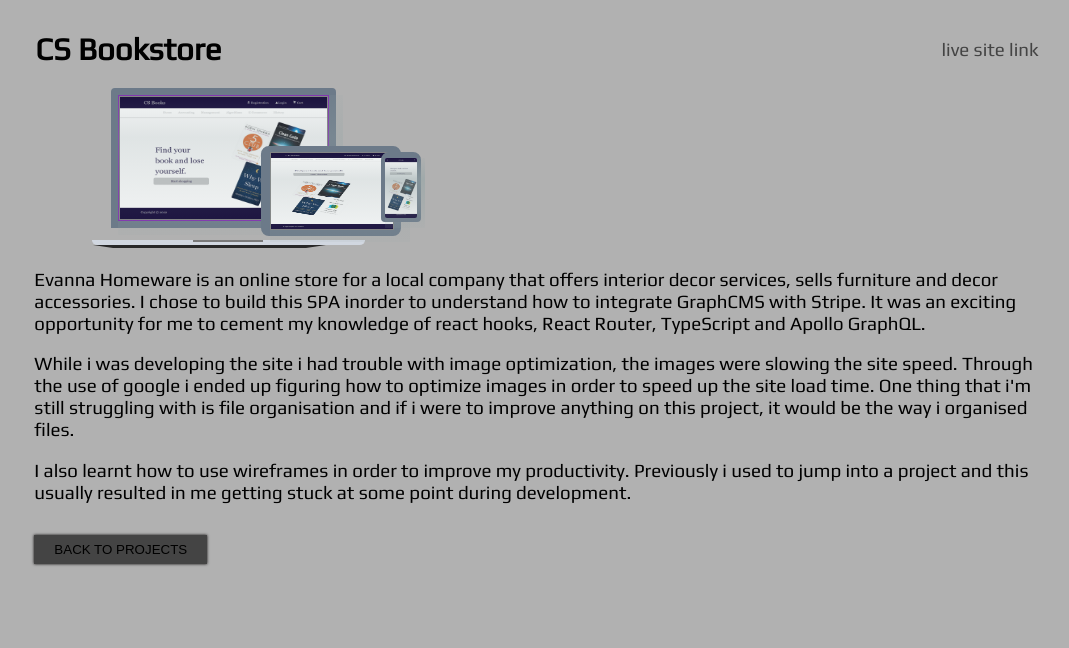
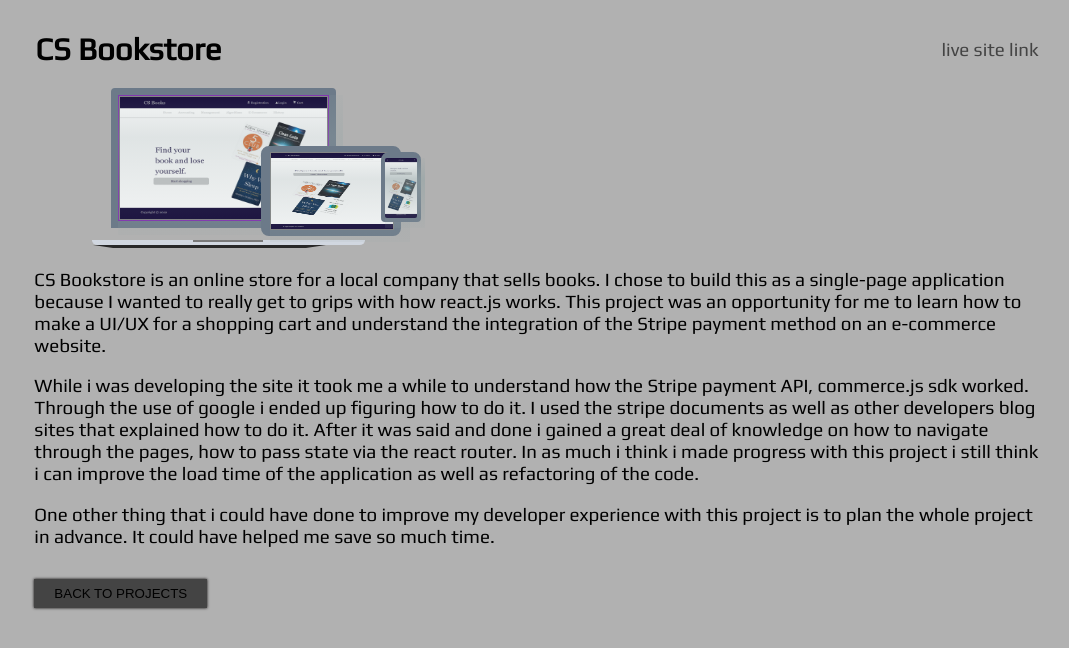
Before and after one commit to Tinashe-Muchie/Updated-Portfolio, a Next.js app: page /projects/cs_bookstore in a window 1280 px wide. Shown: the top 648 px of the page, without its empty margins (103-1172 px from the left). Built offline with nearby package versions, Linux system fonts and the light colour scheme.

Commit message:
cs bookstore content addition

```diff
--- a/pages/projects/cs_bookstore.tsx
+++ b/pages/projects/cs_bookstore.tsx
@@ -24,20 +24,21 @@ const CS_BOOKSTORE = () => {
             />
             <div className={styles.product_detail}>
                 <span>
-                Evanna Homeware is an online store for a local company that offers interior decor services, sells
-                furniture and decor accessories. I chose to build this SPA inorder to understand how to integrate GraphCMS
-                with Stripe. It was an exciting opportunity for me to cement my knowledge of react hooks, React Router,
-                TypeScript and Apollo GraphQL.
+                CS Bookstore is an online store for a local company that sells books. I chose to build this as
+                a single-page application because I wanted to really get to grips with how react.js works.
+                This project was an opportunity for me to learn how to make a UI/UX for a shopping cart and
+                understand the integration of the Stripe payment method on an e-commerce website.
                 </span>
                 <span>
-                While i was developing the site i had trouble with image optimization, the images were slowing the site speed.
-                Through the use of google i ended up figuring how to optimize images in order to speed up the site load time.
-                One thing that i'm still struggling with is file organisation and if i were to improve anything on this project,
-                it would be the way i organised files.
+                While i was developing the site it took me a while to understand how the Stripe payment API, commerce.js sdk
+                worked. Through the use of google i ended up figuring how to do it. I used the stripe documents as well as other
+                developers blog sites that explained how to do it. After it was said and done i gained a great deal of knowledge
+                on how to navigate through the pages, how to pass state via the react router. In as much i think i made progress
+                with this project i still think i can improve the load time of the application as well as refactoring of the code.
                 </span>
                 <span>
-                I also learnt how to use wireframes in order to improve my productivity. Previously i used to jump into a
-                project and this usually resulted in me getting stuck at some point during development.
+                One other thing that i could have done to improve my developer experience with this project is to plan the whole
+                project in advance. It could have helped me save so much time.
                 </span>
                 <div>
                     <button
```
